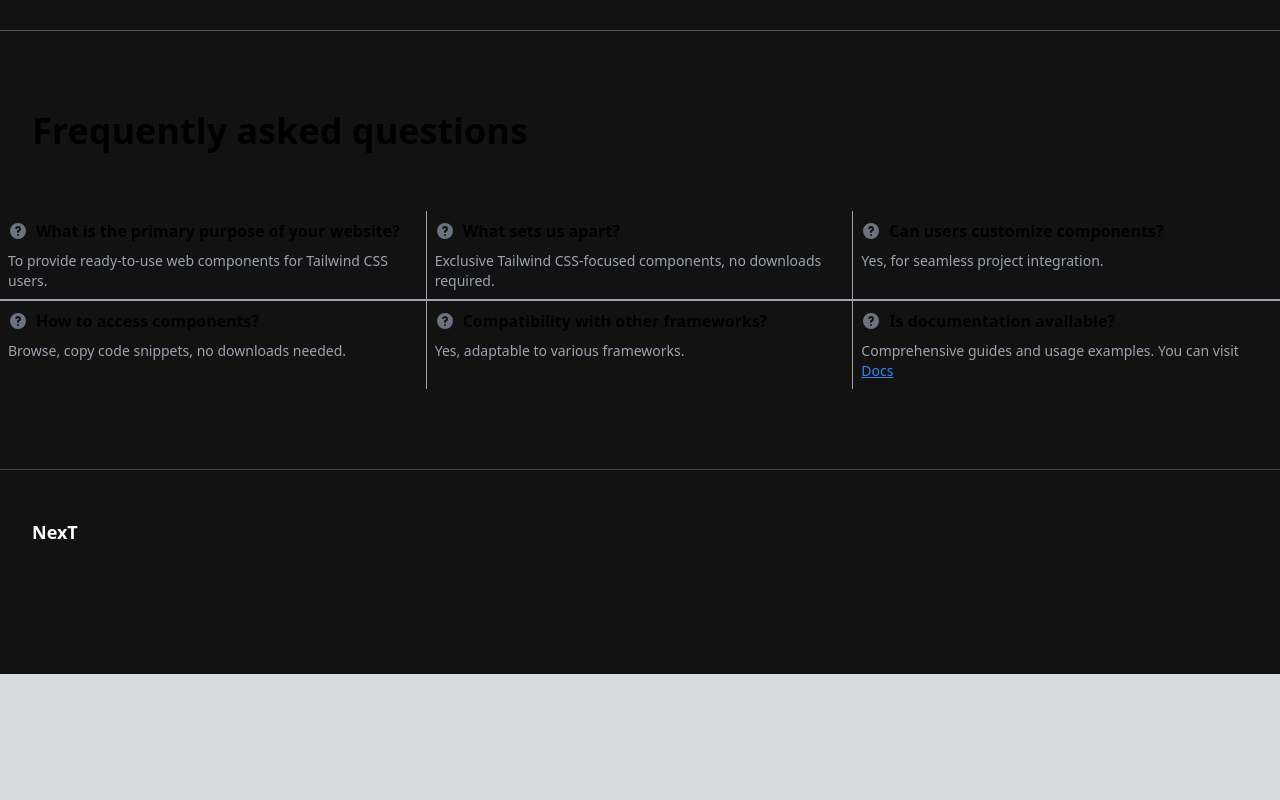
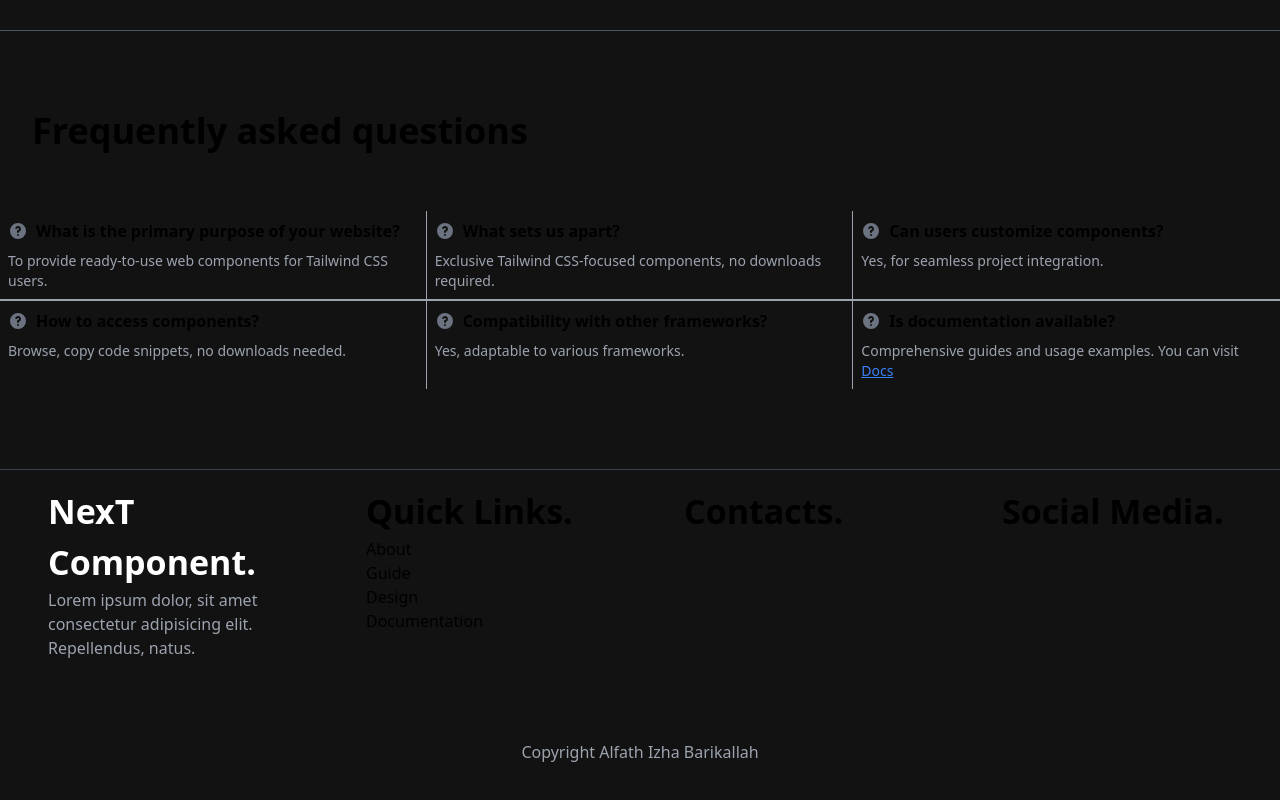
Before and after one commit to justizha/NucleousUI, a Next.js app: page / in a window 1280 px wide. Shown: the part 466-1266 px from the top of the page. Before the commit the page ends 1140 px from the top, so only its background shows below. Built offline with nearby package versions, Linux system fonts and the light colour scheme.

Commit message:
small adjustment for navbars and layouts.

```diff
--- a/src/app/layout.jsx
+++ b/src/app/layout.jsx
@@ -1,5 +1,6 @@
 
 import NavBar from '@/components/NavBar';
+import Link from 'next/link';
 import './globals.css';
 
 export const metadata = {
@@ -18,9 +19,46 @@ export default function RootLayout({ children }) {
           </NavBar>
           {children}
         </main>
-        <footer className='w-full py-12 border-t border-gray-700 bg-main-black pb-32'>
-          <div className='mx-8'>
-            <h1 className='text-lg text-white font-black'>NexT</h1>
+        <footer className='w-full  border-t border-gray-700 bg-main-black pb-32'>
+          <div className='mx-8 grid md:grid-cols-4 md:gap-14 gap-8'>
+            {/* first footer */}
+            <div className='px-4 mt-4'>
+              <h1 className='text-[34px] text-white font-black'>NexT Component.</h1>
+              <p className='text-gray-400'>Lorem ipsum dolor, sit amet consectetur adipisicing elit. Repellendus, natus.</p>
+            </div>
+            {/* second footer */}
+            <div className='px-4 mt-4'>
+              <h1 className='font-bold text-[34px]'>Quick Links.</h1>
+              <ul className='list-none'>
+                <li>
+                  <Link href={"#"}>About</Link>
+                </li>
+                <li>
+                  <Link href={"#"}>Guide</Link>
+                </li>
+                <li>
+                  <Link href={'#'}>Design</Link>
+                </li>
+                <li>
+                  <Link href={"#"}>Documentation</Link>
+                </li>
+              </ul>
+            </div>
+            {/* third footer */}
+            <div className='px-4 mt-4'>
+              <h1 className='font-bold text-[34px]'>Contacts.</h1>
+              <ul className='list-none'>
+
+              </ul>
+            </div>
+            {/* fourth footer */}
+            <div className='px-4 mt-4'>
+              <h1 className='text-[34px] font-bold'>Social Media.</h1>
+            </div>
+            {/* bottom/ last section */}
+          </div>
+          <div className='flex justify-center relative top-20'>
+            <p className='text-gray-400'>Copyright Alfath Izha Barikallah</p>
           </div>
         </footer>
       </body>
--- a/src/components/NavBar.jsx
+++ b/src/components/NavBar.jsx
@@ -63,13 +63,13 @@ export default function NavBar() {
                     <Transition
                         as={Fragment}
                         enter='transition ease-out duration-400'
-                        enterFrom='transform opacity-0 translate-x-full'
-                        enterTo='transform opacity-100 translate-x-0'
+                        enterFrom='transform opacity-0 -translate-x-full'
+                        enterTo='transform opacity-100 -translate-x-0'
                         leave='transition ease-in duration-300'
-                        leaveFrom='transform opacity-100 translate-x-0 '
-                        leaveTo='transform opacity-0 translate-x-full'>
-                        <Menu.Items className='absolute right-0 top-16 border-t border-gray-600  w-[70%] h-screen origin-top-right divide-y  bg-main-black z-50 border-l py-32'>
-                            <ul className="list-none flex  items-center flex-col  mt-14 gap-10">
+                        leaveFrom='transform opacity-100 -translate-x-0 '
+                        leaveTo='transform opacity-0 -translate-x-full'>
+                        <Menu.Items className='absolute left-0 top-16  border-gray-600  w-[60%] h-screen origin-top-right  bg-main-black z-50 border-r py-4'>
+                            <ul className="list-none mx-2 text-start grid mt-14 gap-4">
                                 <li className='font-semibold text-lg'>
                                     <Link href={'/underdev'} className="text-gray-400 hover:text-gray-200 duration-150">
                                         About
@@ -81,7 +81,7 @@ export default function NavBar() {
                                     </Link>
                                 </li>
                                 <li className='font-semibold text-lg'>
-                                    <a className="p-1 border-gray-300 border rounded flex items-center gap-1 cursor-pointer" href="https://github.com/justizha" target="_blank">
+                                    <a className="p-1 border-gray-300 w-32 border rounded flex items-center gap-1 cursor-pointer" href="https://github.com/justizha" target="_blank">
                                         <img src="/images/github-mark-white.png" alt="github-logo" className="w-5 h-5 object-contain" />
                                         Github
                                     </a>
```
